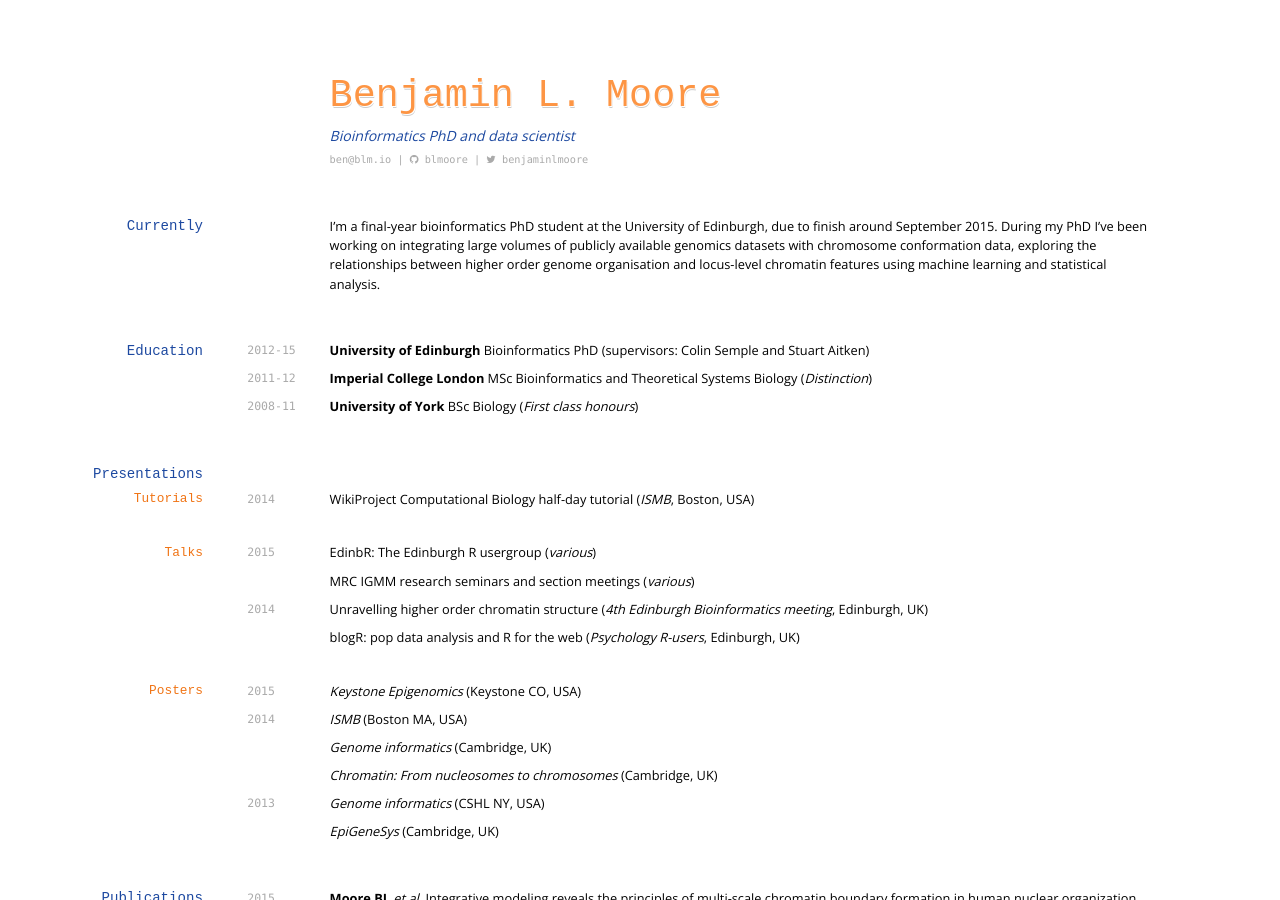
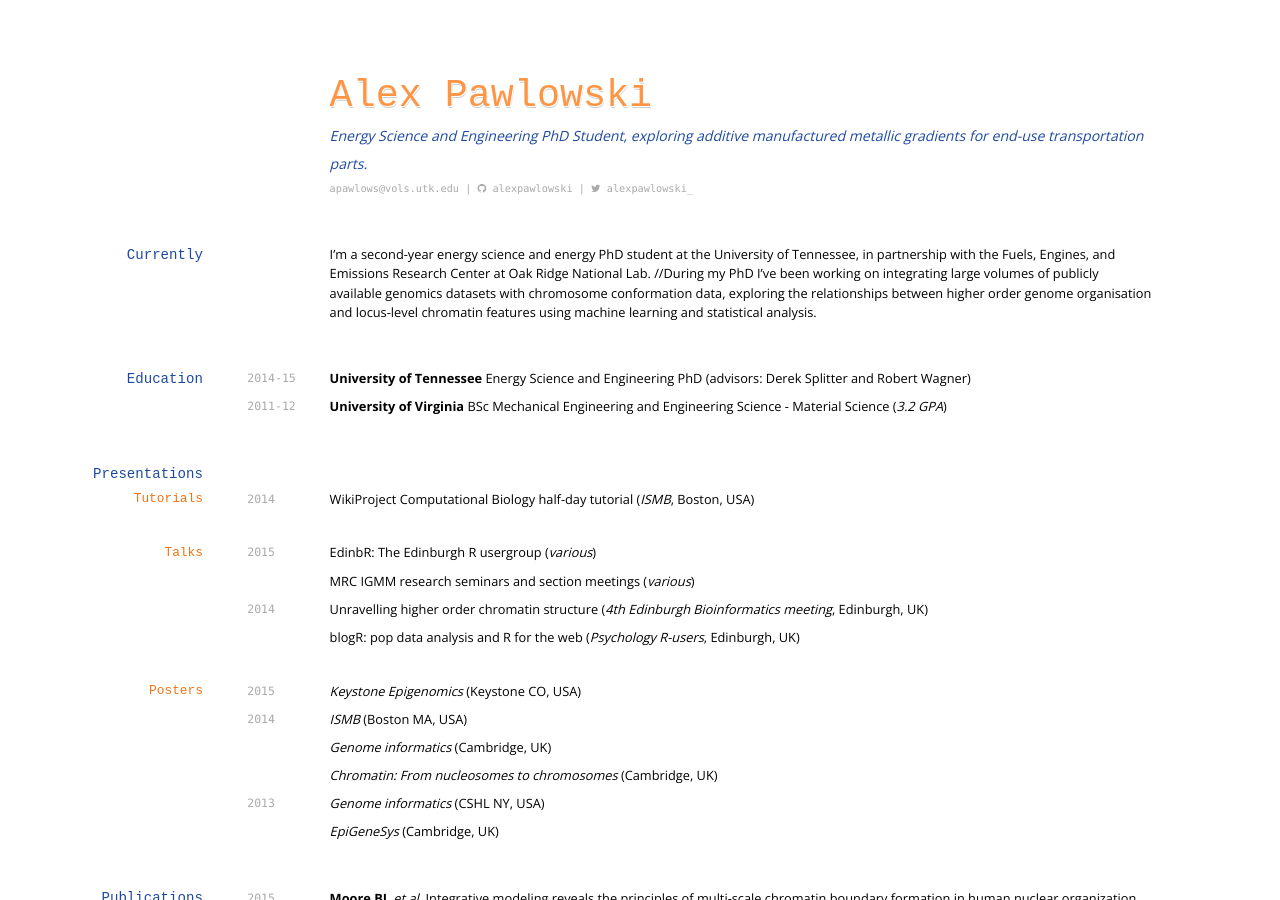
Before and after one commit to blmoore/md-cv, a Jekyll site: the page built from index.md, in a window 1280 px wide and 900 px high. Built offline with Jekyll 4.4.1, drawn with Linux system fonts in a browser that asks for light colours; nearby versions of some CDN libraries; some web fonts are replaced.

Commit message:
Updated index.md

```diff
--- a/index.md
+++ b/index.md
@@ -1,33 +1,32 @@
 ---
 layout: cv
-title: Ben Moore's CV
+title: "Ben Moore's CV"
+published: true
 ---
-# Benjamin L. Moore
-Bioinformatics PhD and data scientist
+
+# Alex Pawlowski
+Energy Science and Engineering PhD Student, exploring additive manufactured metallic gradients for end-use transportation parts.
 
 <div id="webaddress">
-<a href="mailto:ben@blm.io">ben@blm.io</a>
+<a href="mailto:apawlows@vols.utk.edu">apawlows@vols.utk.edu</a>
 |
-<i class="fa fa-github"></i> <a href="http://github.com/blmoore">blmoore</a>
+<i class="fa fa-github"></i> <a href="http://github.com/alexpawlowski">alexpawlowski</a>
 |
-<i class="fa fa-twitter"></i> <a href="http://twitter.com/benjaminlmoore">benjaminlmoore</a>
+<i class="fa fa-twitter"></i> <a href="http://twitter.com/alexpawlowski_">alexpawlowski_</a>
 </div>
 
 
 ## Currently
 
-I'm a final-year bioinformatics PhD student at the University of Edinburgh, due to finish around September 2015. During my PhD I've been working on integrating large volumes of publicly available genomics datasets with chromosome conformation data, exploring the relationships between higher order genome organisation and locus-level chromatin features using machine learning and statistical analysis.
+I'm a second-year energy science and energy PhD student at the University of Tennessee, in partnership with the Fuels, Engines, and Emissions Research Center at Oak Ridge National Lab. //During my PhD I've been working on integrating large volumes of publicly available genomics datasets with chromosome conformation data, exploring the relationships between higher order genome organisation and locus-level chromatin features using machine learning and statistical analysis.
 
 ## Education
 
-`2012-15`
-__University of Edinburgh__ Bioinformatics PhD (supervisors: Colin Semple and Stuart Aitken)
+`2014-15`
+__University of Tennessee__ Energy Science and Engineering PhD (advisors: Derek Splitter and Robert Wagner)
 
 `2011-12`
-__Imperial College London__ MSc Bioinformatics and Theoretical Systems Biology (_Distinction_)
-
-`2008-11`
-__University of York__ BSc Biology (_First class honours_)
+__University of Virginia__ BSc Mechanical Engineering and Engineering Science - Material Science (_3.2 GPA_)
 
 ## Presentations
 
```
Also changed, not shown: other parts of index.md (+1 -1 lines).
